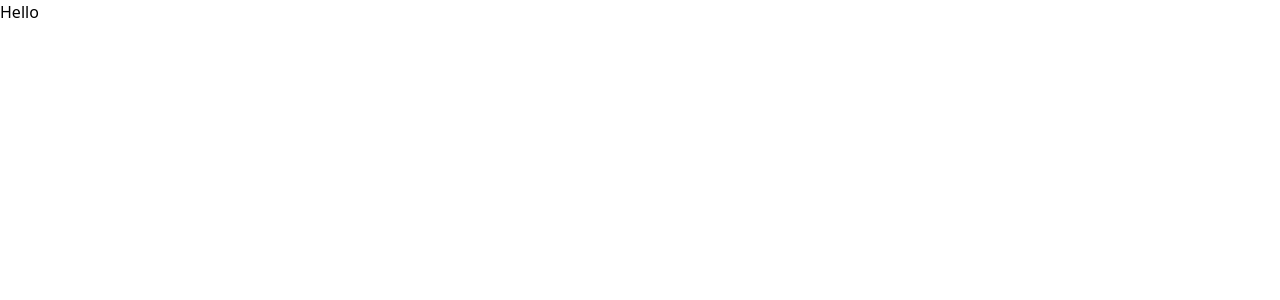
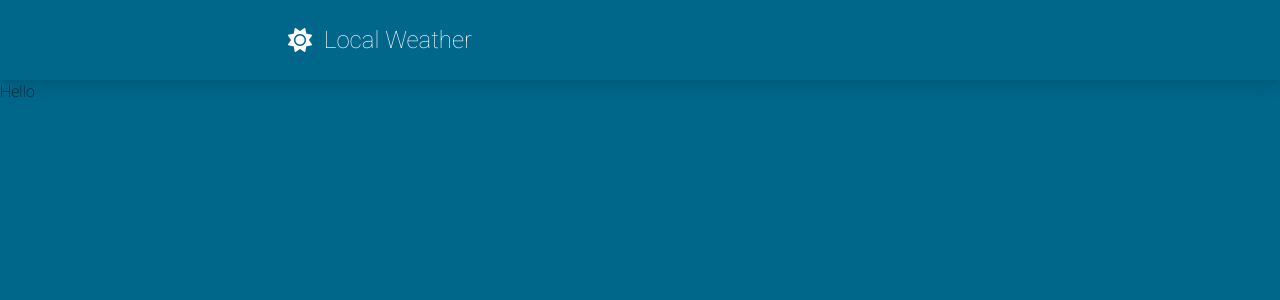
Before and after one commit to vishalbasnet23/vueweather, a Vue app: page / in a window 1280 px wide. Shown: the top 300 px of the page. Built offline with nearby package versions, Linux system fonts and the light colour scheme.

Commit message:
site navigation component scaffolded

```diff
--- a/index.html
+++ b/index.html
@@ -4,6 +4,14 @@
     <meta charset="UTF-8" />
     <link rel="icon" href="/favicon.ico" />
     <meta name="viewport" content="width=device-width, initial-scale=1.0" />
+    <link rel="stylesheet" href="https://cdnjs.cloudflare.com/ajax/libs/font-awesome/6.1.2/css/all.min.css" integrity="sha512-1sCRPdkRXhBV2PBLUdRb4tMg1w2YPf37qatUFeS7zlBy7jJI8Lf4VHwWfZZfpXtYSLy85pkm9GaYVYMfw5BC1A==" crossorigin="anonymous" referrerpolicy="no-referrer" />
+    <link rel="preconnect" href="https://fonts.googleapis.com" />
+    <link rel="preconnect" href="https://fonts.gstatic.com" crossorigin />
+    <link
+      href="https://fonts.googleapis.com/css2?family=Roboto:wght@100&display=swap"
+      rel="stylesheet"
+    />
+
     <title>Vite App</title>
   </head>
   <body>
--- a/src/App.vue
+++ b/src/App.vue
@@ -1,11 +1,13 @@
 <template>
-  <div>
+  <div class="flex flex-col min-h-screen font-Roboto bg-primary">
+    <SiteNavigation />
     <RouterView />
   </div>
 </template>
 
 <script setup>
 import { RouterView } from "vue-router";
+import SiteNavigation from "./components/SiteNavigation.vue";
 </script>
 
 <style lang="scss" scoped></style>
--- /dev/null
+++ b/src/components/SiteNavigation.vue
@@ -0,0 +1,20 @@
+<template>
+  <header class="sticky top-0 bg-primary shadow-lg">
+    <nav
+      class="container flex flex-col sm:flex-row items-center gap-4 text-white py-6"
+    >
+      <div class="flex items-center gap-3 flex-1">
+        <i class="fa-solid fa-sun text-2xl"></i>
+        <p class="text-2xl">Local Weather</p>
+      </div>
+    </nav>
+  </header>
+</template>
+
+<script>
+export default {
+  setup() {
+    return {};
+  },
+};
+</script>
--- a/tailwind.config.js
+++ b/tailwind.config.js
@@ -1,8 +1,24 @@
 /** @type {import('tailwindcss').Config} */
 module.exports = {
-  content: ["./index.html", "./src/**/*.{vue,js,ts,jsx,tsx"],
+  content: ["./index.html", "./src/**/*.{vue,js,ts,jsx,tsx}"],
   theme: {
-    extend: {},
+    extend: {
+      colors: {
+        primary: "#00668A",
+        secondary: "#004E71",
+      },
+    },
+    fontFamily: {
+      Roboto: ["Roboto, sans-serif"],
+    },
+    container: {
+      padding: "2rem",
+      center: true,
+    },
+    screens: {
+      sm: "640px",
+      md: "768px",
+    },
   },
   plugins: [],
 };
```
